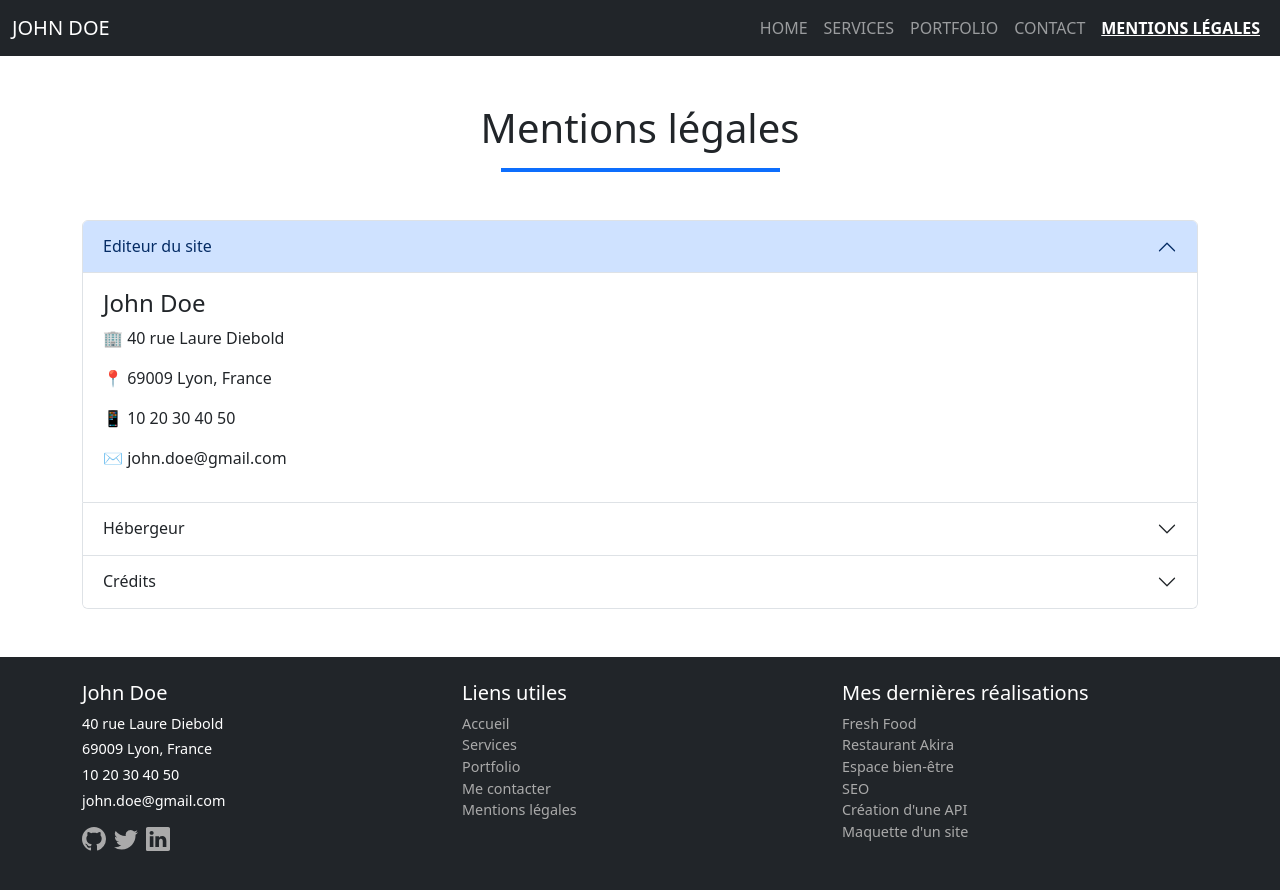
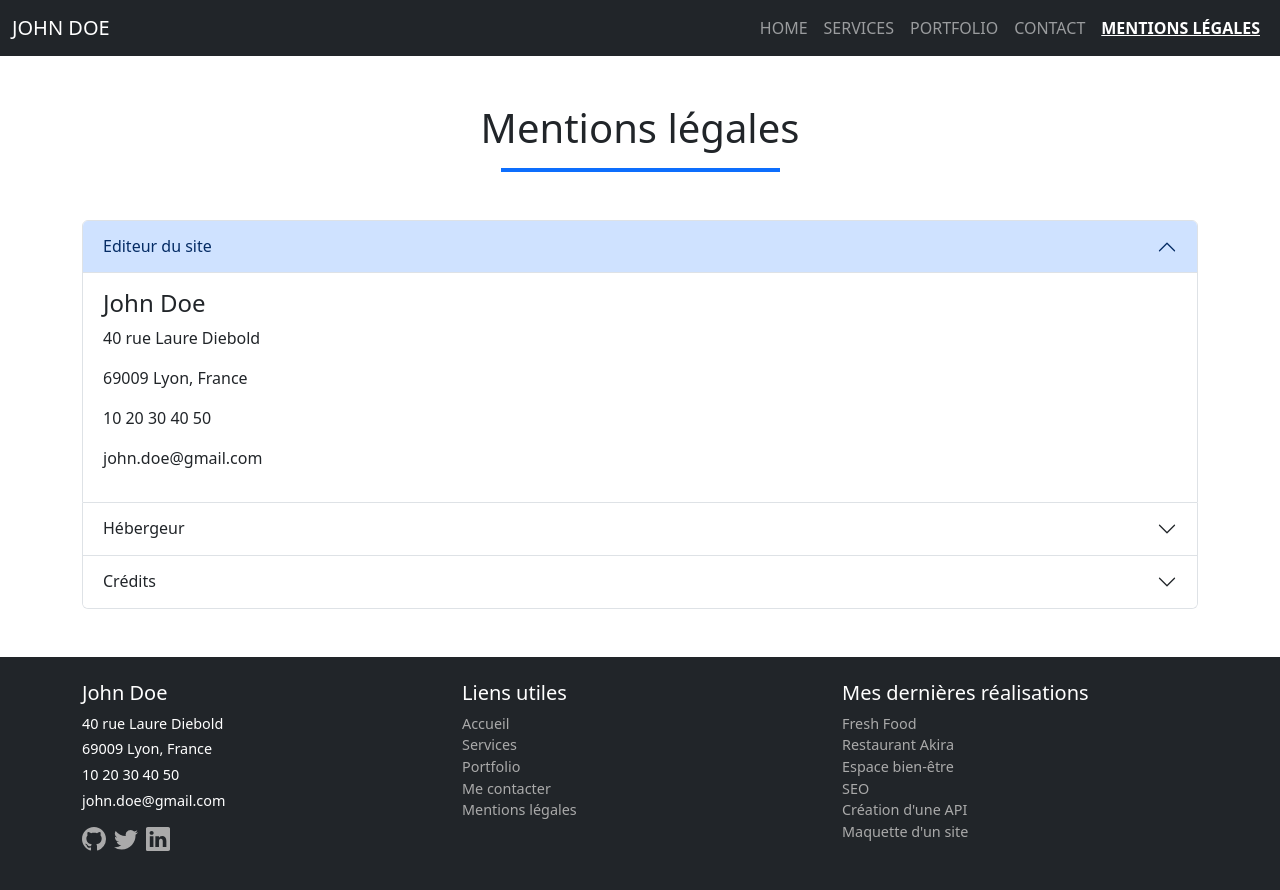
Before and after one commit to IderMassinissa/Ider_Massinissa_Devoir_Portfolio_React, a React (Vite) app: page /mentions-legales in a window 1280 px wide. Built offline with nearby package versions, Linux system fonts and the light colour scheme.

Commit message:
fix #8 : README, validation W3C, noindex mentions légales

```diff
--- a/index.html
+++ b/index.html
@@ -1,11 +1,10 @@
 <!doctype html>
-<html lang="en">
+<html lang="fr">
   <head>
     <meta charset="UTF-8" />
     <link rel="icon" type="image/svg+xml" href="/favicon.svg" />
     <meta name="viewport" content="width=device-width, initial-scale=1.0" />
-    <meta name="robots" content="noindex" />
-    <title>ider-massinissa-devoir-portfolio-react</title>
+    <title>John Doe - Développeur web full stack</title>
   </head>
   <body>
     <div id="root"></div>
--- a/src/pages/MentionsLegales.jsx
+++ b/src/pages/MentionsLegales.jsx
@@ -1,6 +1,18 @@
+import { useEffect } from "react";
 import "../styles/MentionsLegales.css";
 
 function MentionsLegales() {
+  useEffect(() => {
+    const meta = document.createElement("meta");
+    meta.name = "robots";
+    meta.content = "noindex";
+    document.head.appendChild(meta);
+
+    return () => {
+      document.head.removeChild(meta);
+    };
+  }, []);
+
   return (
     <section className="container my-5">
       <div className="text-center mb-5">
@@ -28,10 +40,10 @@ function MentionsLegales() {
           >
             <div className="accordion-body">
               <h4>John Doe</h4>
-              <p>🏢 40 rue Laure Diebold</p>
-              <p>📍 69009 Lyon, France</p>
-              <p>📱 10 20 30 40 50</p>
-              <p>✉️ john.doe@gmail.com</p>
+              <p>40 rue Laure Diebold</p>
+              <p>69009 Lyon, France</p>
+              <p>10 20 30 40 50</p>
+              <p>john.doe@gmail.com</p>
             </div>
           </div>
         </div>
@@ -57,7 +69,6 @@ function MentionsLegales() {
               <h4>alwaysdata</h4>
               <p>91 Rue du Faubourg Saint-Honoré, 75008 Paris</p>
               <p>
-                🌐{" "}
                 <a
                   href="https://www.alwaysdata.com"
                   target="_blank"
```
Also changed, not shown: Capture d’écran w3.png (added), 1 other file (tests, documents, lock files or other folders).
